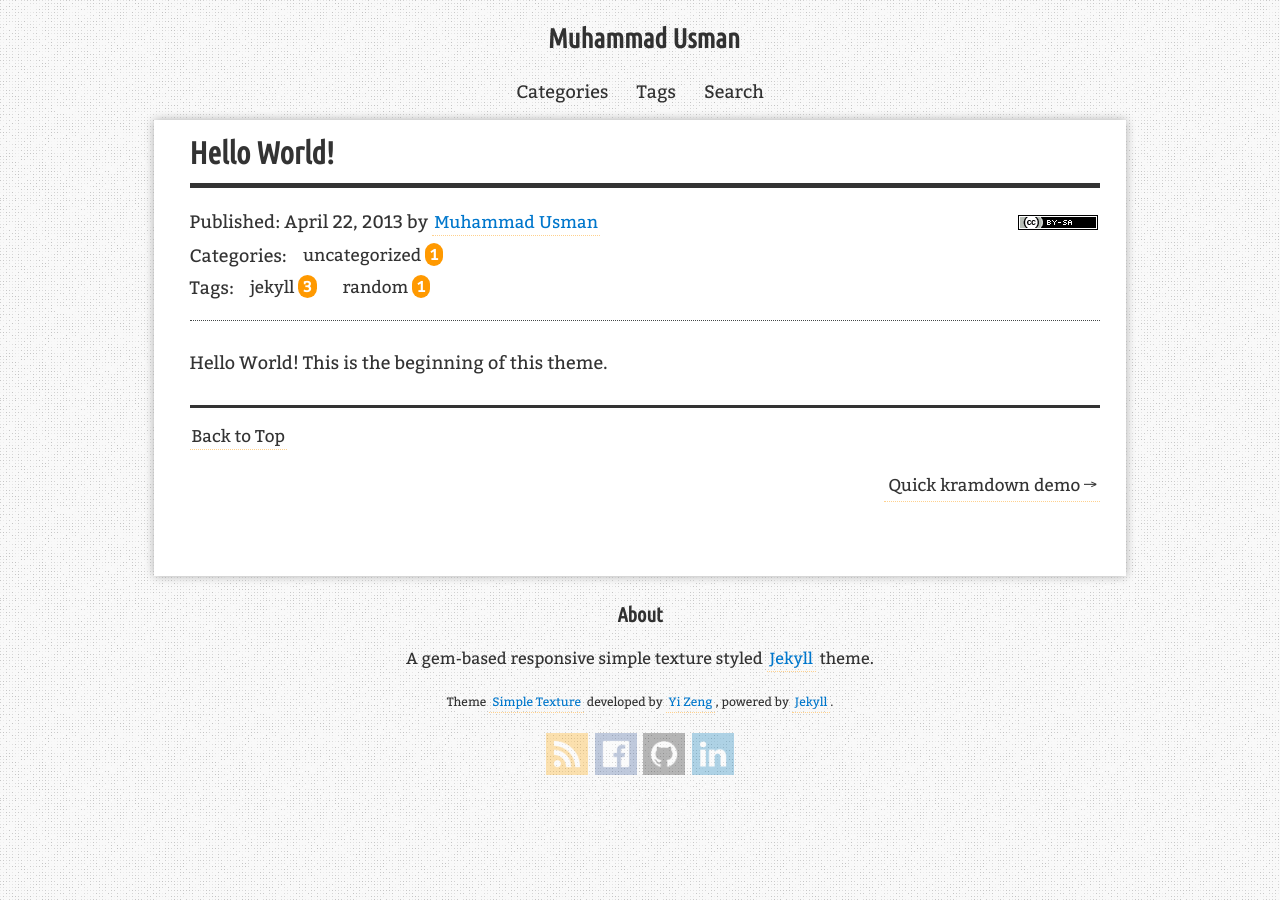
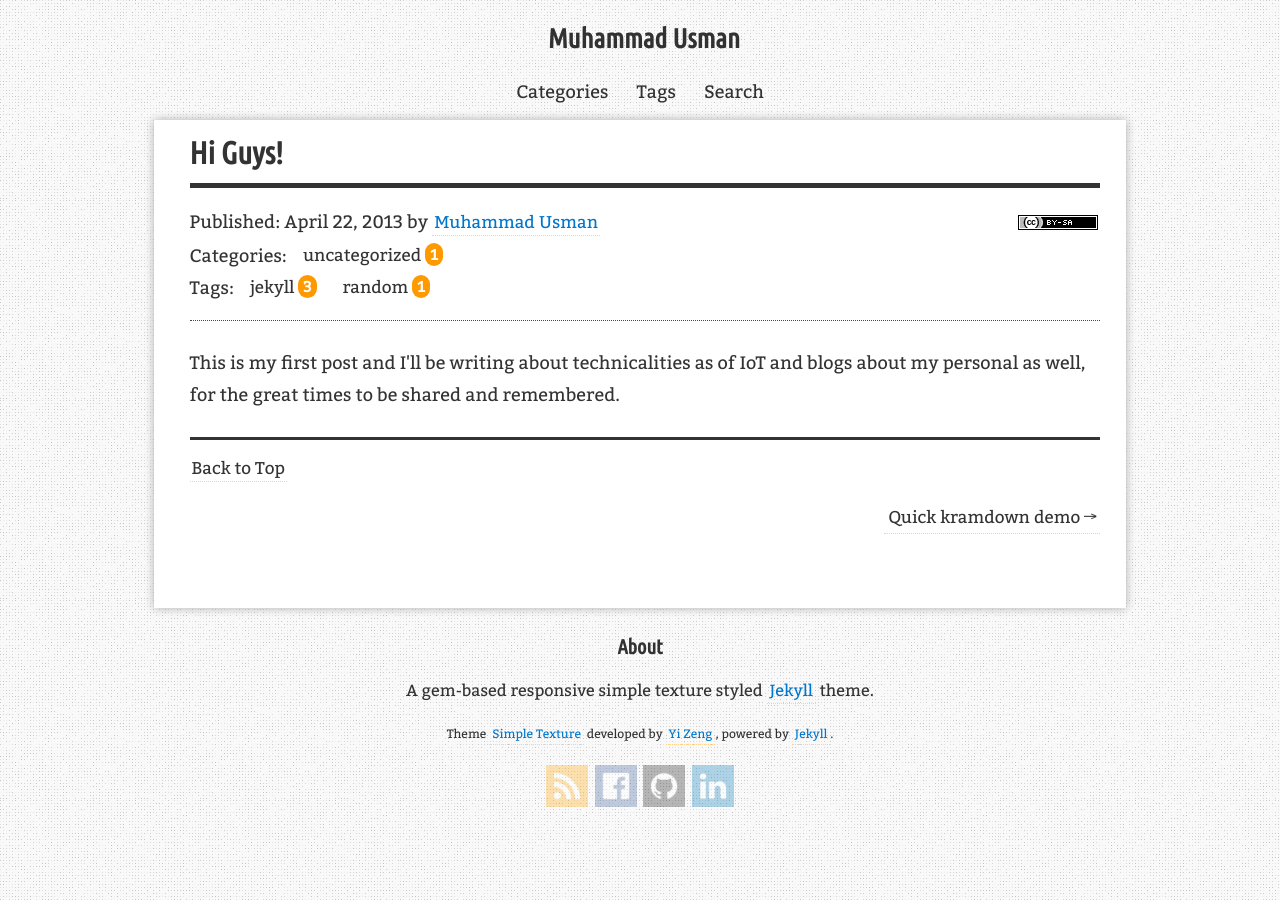
Before and after one commit to abtahir/uthmanhere.github.io, a Jekyll site: the page built from _posts/2013-04-22-hello-world.md, in a window 1280 px wide. Built offline with Jekyll 4.4.1, drawn with Linux system fonts in a browser that asks for light colours; nearby versions of some CDN libraries; comment, search, counter and statistics services are not loaded.

Commit message:
Update 2013-04-22-hello-world.md

```diff
--- a/_posts/2013-04-22-hello-world.md
+++ b/_posts/2013-04-22-hello-world.md
@@ -1,10 +1,10 @@
 ---
 layout: post
-title: "Hello World!"
-description: "The first 'Hello world' post for Simple Texture theme."
+title: "Hi Guys!"
+description: "My first blog indeed ..."
 categories: [uncategorized]
 tags: [random, jekyll]
 redirect_from:
   - /2013/04/22/
 ---
-Hello World! This is the beginning of this theme.
+This is my first post and I'll be writing about technicalities as of IoT and blogs about my personal as well, for the great times to be shared and remembered.
```
